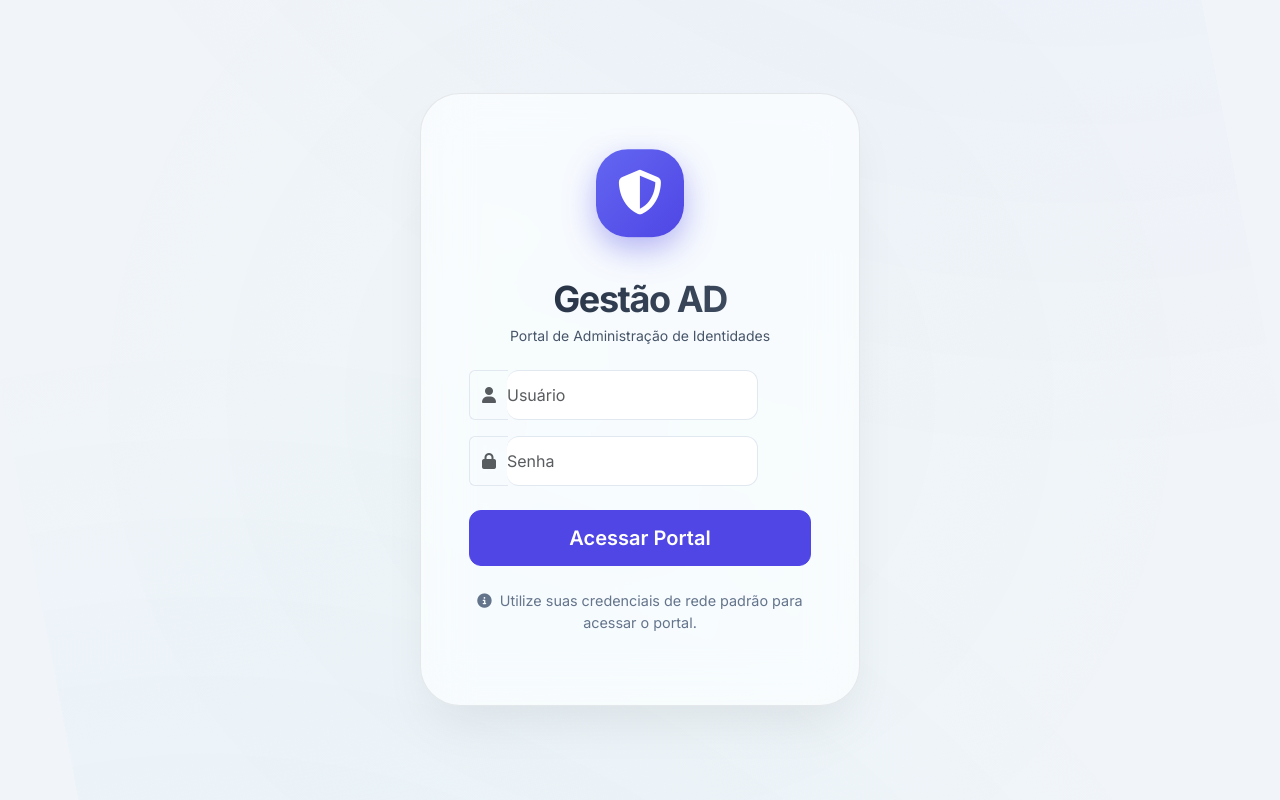
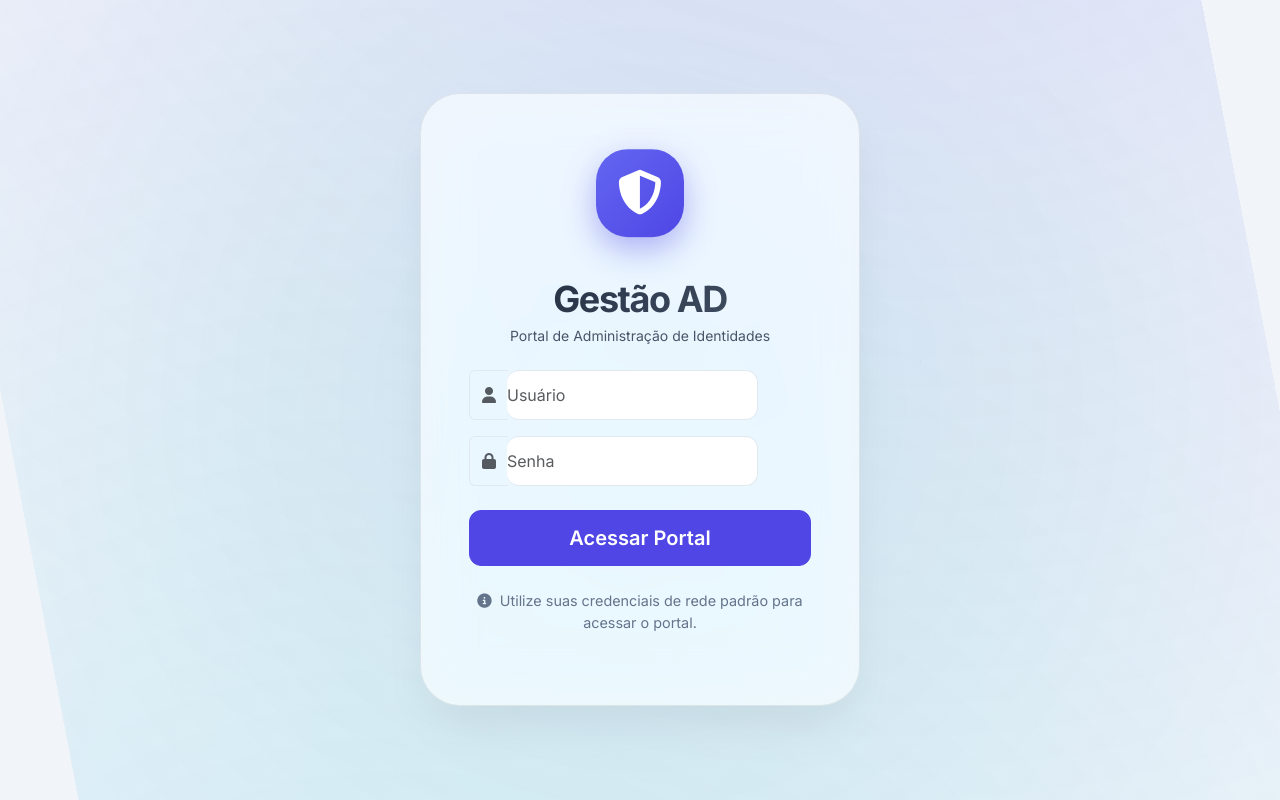
Before and after one commit to welermoura/ldap-teste, a Flask app: page /login in a window 1280 px wide. Run offline with Flask 3, Linux system fonts and the light colour scheme; some libraries are stand-ins or nearby versions.

Commit message:
Increase opacity and range of login screen background mesh gradients

```diff
--- a/static/style.css
+++ b/static/style.css
@@ -334,9 +334,9 @@ h1, h2, h3, h4, h5, h6 {
     position: absolute;
     width: 150%;
     height: 150%;
-    background: radial-gradient(circle at 0% 0%, rgba(99, 102, 241, 0.15) 0%, transparent 50%),
-                radial-gradient(circle at 100% 100%, rgba(14, 165, 233, 0.15) 0%, transparent 50%),
-                radial-gradient(circle at 50% 50%, rgba(16, 185, 129, 0.05) 0%, transparent 50%);
+    background: radial-gradient(circle at 10% 20%, rgba(99, 102, 241, 0.35) 0%, transparent 65%),
+                radial-gradient(circle at 90% 80%, rgba(14, 165, 233, 0.30) 0%, transparent 65%),
+                radial-gradient(circle at 50% 50%, rgba(16, 185, 129, 0.15) 0%, transparent 60%);
     z-index: 0;
     animation: mesh-rotate 30s linear infinite;
 }
@@ -429,9 +429,9 @@ h1, h2, h3, h4, h5, h6 {
 }
 
 [data-bs-theme="light"] .login-wrapper::before {
-    background: radial-gradient(circle at 0% 0%, rgba(99, 102, 241, 0.06) 0%, transparent 50%),
-                radial-gradient(circle at 100% 100%, rgba(14, 165, 233, 0.06) 0%, transparent 50%),
-                radial-gradient(circle at 50% 50%, rgba(16, 185, 129, 0.02) 0%, transparent 50%);
+    background: radial-gradient(circle at 10% 20%, rgba(99, 102, 241, 0.18) 0%, transparent 65%),
+                radial-gradient(circle at 90% 80%, rgba(14, 165, 233, 0.15) 0%, transparent 65%),
+                radial-gradient(circle at 50% 50%, rgba(16, 185, 129, 0.08) 0%, transparent 60%);
 }
 
 [data-bs-theme="light"] .login-card {
```
